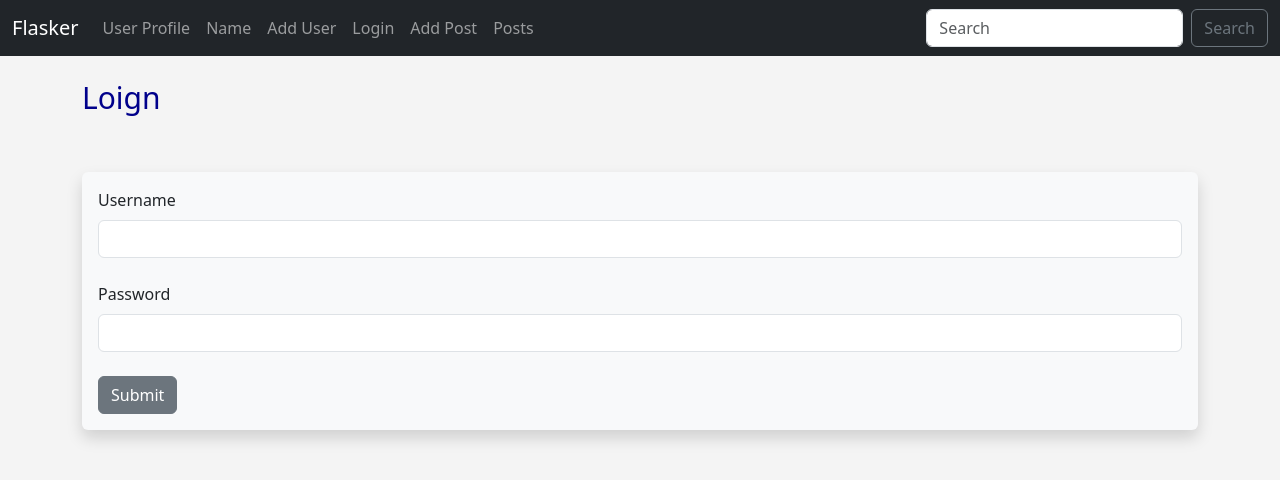
After one commit to RaineK3/Flask-Firday-2, a Flask app: page /login in a window 1280 px wide. The commit adds this page. Shown: the top 480 px of the page. Run offline with Flask 3, Linux system fonts and the light colour scheme.

Commit message:
user login

```diff
--- a/app.py
+++ b/app.py
@@ -7,6 +7,7 @@ from flask_migrate import Migrate
 from datetime import datetime
 from werkzeug.security import generate_password_hash,check_password_hash
 from wtforms.widgets import TextArea
+from flask_login import UserMixin, login_user, LoginManager, login_required, logout_user, current_user
 
 #create a flask instance
 app = Flask(__name__)
@@ -23,6 +24,22 @@ db = SQLAlchemy(app)
 migrate = Migrate(app,db)
 
 app.app_context().push()
+
+#flask_login stuff
+login_manager = LoginManager()
+login_manager.init_app(app)
+login_manager.login_view = 'login'
+
+@login_manager.user_loader
+def load_user(user_id):
+  return Users.query.get(int(user_id))
+
+#create login form
+class loginForm(FlaskForm):
+  username = StringField("Username", validators=[DataRequired()])
+  password = PasswordField("Password", validators=[DataRequired()])
+  submit = SubmitField("Submit")
+
 #create a post model
 class Posts(db.Model):
   id = db.Column(db.Integer, primary_key = True)
@@ -33,8 +50,9 @@ class Posts(db.Model):
   slug = db.Column(db.String(255))
 
 #create user model
-class Users(db.Model):
+class Users(db.Model, UserMixin):
   id = db.Column(db.Integer, primary_key = True)
+  username = db.Column(db.String(20), nullable = False, unique = True)
   name = db.Column(db.String(200), nullable = False)
   email = db.Column(db.String(120), nullable = False, unique = True)
   favorite_color = db.Column(db.String(200))
@@ -79,6 +97,7 @@ class NameForm(FlaskForm):
 #create a Form Class
 class UserForm(FlaskForm):
   name = StringField("Name", validators=[DataRequired()])
+  username = StringField("Username", validators=[DataRequired()])
   email = StringField("Email", validators=[DataRequired()])
   favorite_color = StringField("Favorite Color")
   password_hash = PasswordField('Password', validators=[DataRequired(), EqualTo('password_hash2', message='Passwords must match.')])
@@ -97,6 +116,27 @@ def posts():
   posts = Posts.query.order_by(Posts.date_posted)
   return render_template("posts.html",
                          posts = posts)
+
+@app.route('/posts/delete/<int:id>')
+def delete_post(id):
+  #get the post to delete from database
+  post_to_delete = Posts.query.get_or_404(id)
+  try:
+    #delete the post from databae
+    db.session.delete(post_to_delete)
+    db.session.commit()
+    flash("Blog post was deleted!!")
+    #grab all the posts from the database
+    posts = Posts.query.order_by(Posts.date_posted)
+    return render_template("posts.html", posts = posts)
+
+  except:
+    flash("Whoops! There was a problem while deleting the post, Try again...")
+
+    posts = Posts.query.order_by(Posts.date_posted)
+    return render_template("posts.html", posts = posts)
+
+
 @app.route('/posts/edit/<int:id>', methods= ['POST', 'GET'])
 def edit_post(id):
   post = Posts.query.get_or_404(id)
@@ -210,11 +250,12 @@ def add_user():
       #hash the password!!
       # hashed_pw = generate_password_hash(form.password_hash.data, "sha256")
       hashed_pw = generate_password_hash(form.password_hash.data, method='pbkdf2:sha256')
-      user = Users(name= form.name.data, email= form.email.data, favorite_color=form.favorite_color.data, password_hash = hashed_pw)
+      user = Users(name= form.name.data,username= form.username.data, email= form.email.data, favorite_color=form.favorite_color.data, password_hash = hashed_pw)
       db.session.add(user)
       db.session.commit()
     name = form.name.data
     form.name.data = ''
+    form.username.data = ''
     form.email.data = ''
     form.favorite_color = ''
     form.password_hash = ''
@@ -225,6 +266,40 @@ def add_user():
                          form = form,
                          name = name,
                          our_users = our_users)
+
+
+#create login page
+@app.route('/login', methods = ['POST','GET'])
+def login():
+  form = loginForm()
+  if form.validate_on_submit():
+    #get the user by unique username
+    user = Users.query.filter_by(username = form.username.data).first()
+    if user:
+      #check the password after hashing with hashed passsword
+      if check_password_hash(user.password_hash,form.password.data):
+        login_user(user)
+        flash("Login successful!!")
+        return redirect(url_for('dashboard'))
+      else:
+        flash("Wrong password - Try again!!!")
+    else:
+      flash("That user doesn't exit!!")
+  return render_template('login.html', form = form)
+
+#create logout page
+@app.route('/logout', methods = ['GET','POST'])
+@login_required
+def logout():
+  logout_user()
+  flash('You have been logged out!!')
+  return redirect(url_for('login'))
+
+#create dashboard page
+@app.route('/dashboard', methods = ['GET', 'POST'])
+@login_required
+def dashboard():
+  return render_template('dashboard.html')
 
 #create a route decorator
 @app.route('/')
--- a/templates/add_user.html
+++ b/templates/add_user.html
@@ -17,6 +17,7 @@
           <!-- <td>{{ our_user.id}} - <a href="{{url_for('update', id=our_user.id) }}">{{ our_user.name }}</a> - {{ our_user.email }} - {{ our_user.favorite_color }} - <a href="{{url_for('delete', id=our_user.id) }}">Delete</a></td> -->
           <td>{{ our_user.id}} -
             <a href="{{url_for('update', id=our_user.id) }}">{{ our_user.name }}</a> -
+            {{ our_user.username }} -
             {{ our_user.email }} -
             {{ our_user.favorite_color }} -
             PW: {{ our_user.password_hash }} -
@@ -34,6 +35,10 @@
 
         {{ form.name.label(class="form-label") }}
         {{ form.name(class="form-control") }}
+        <br/>
+
+        {{ form.username.label(class="form-label") }}
+        {{ form.username(class="form-control") }}
         <br/>
 
         {{ form.email.label(class="form-label") }}
@@ -60,6 +65,7 @@
         <tr>
           <td>{{ our_user.id}} -
             <a href="{{url_for('update', id=our_user.id) }}">{{ our_user.name }}</a> -
+            {{ our_user.username }} -
             {{ our_user.email }} -
             {{ our_user.favorite_color }} -
             PW: {{ our_user.password_hash }} -
--- /dev/null
+++ b/templates/login.html
@@ -0,0 +1,31 @@
+{% extends 'base.html' %}
+
+{% block content %}
+  {% for message in get_flashed_messages() %}
+  <div class="alert alert-success alert-dismissible show" role="alert">
+	  Hey {{name}} - {{ message }}
+	  <button type="button" class="btn-close" data-bs-dismiss="alert" aria-label="Close"></button>
+	</div>
+
+  {% endfor %}
+
+  <h1>Loign</h1>
+  <br/><br/>
+
+  <div class="shadow p-3 mb-5 bg-body-tertiary rounded">
+    <form method="POST">
+      {{ form.hidden_tag() }}
+
+      {{ form.username.label(class="form-label") }}
+      {{ form.username(class="form-control") }}
+      <br/>
+
+      {{ form.password.label(class="form-label") }}
+      {{ form.password(class="form-control") }}
+      <br/>
+
+      {{ form.submit(class="btn btn-secondary") }}
+    </form>
+  </div>
+  <br/><br/>
+{% endblock %}
--- a/templates/nav.html
+++ b/templates/nav.html
@@ -17,6 +17,9 @@
         </li>
         <li class="nav-item">
           <a class="nav-link" href="{{url_for('add_user')}}">Add User</a>
+        </li>
+        <li class="nav-item">
+          <a class="nav-link" href="{{url_for('login')}}">Login</a>
         </li>
         <li class="nav-item">
           <a class="nav-link" href="{{url_for('add_post')}}">Add Post</a>
--- a/templates/post.html
+++ b/templates/post.html
@@ -19,6 +19,8 @@
       Blog</a>
 
       <a href="{{url_for('edit_post', id = post.id)}}" class="btn btn-outline-secondary btn-sm">Edit Post</a>
+
+      <a href="{{url_for('delete_post', id = post.id)}}" class="btn btn-outline-danger btn-sm">Edit Post</a>
     </div>
 
 
--- a/templates/posts.html
+++ b/templates/posts.html
@@ -21,6 +21,8 @@
 
       <a href="{{ url_for('edit_post', id = post.id )}}" class="btn btn-outline-secondary btn-sm">Edit Post</a>
 
+      <a href="{{url_for('delete_post', id = post.id)}}" class="btn btn-outline-danger btn-sm">Edit Post</a>
+
       <br/><br/>
     </div>
   {% endfor %}
```
Also changed, not shown: migrations/versions/a984b6ea1a3c_adding_user_name.py (added, +34 -0 lines), templates/dashboard.html (added, +19 -0 lines).
